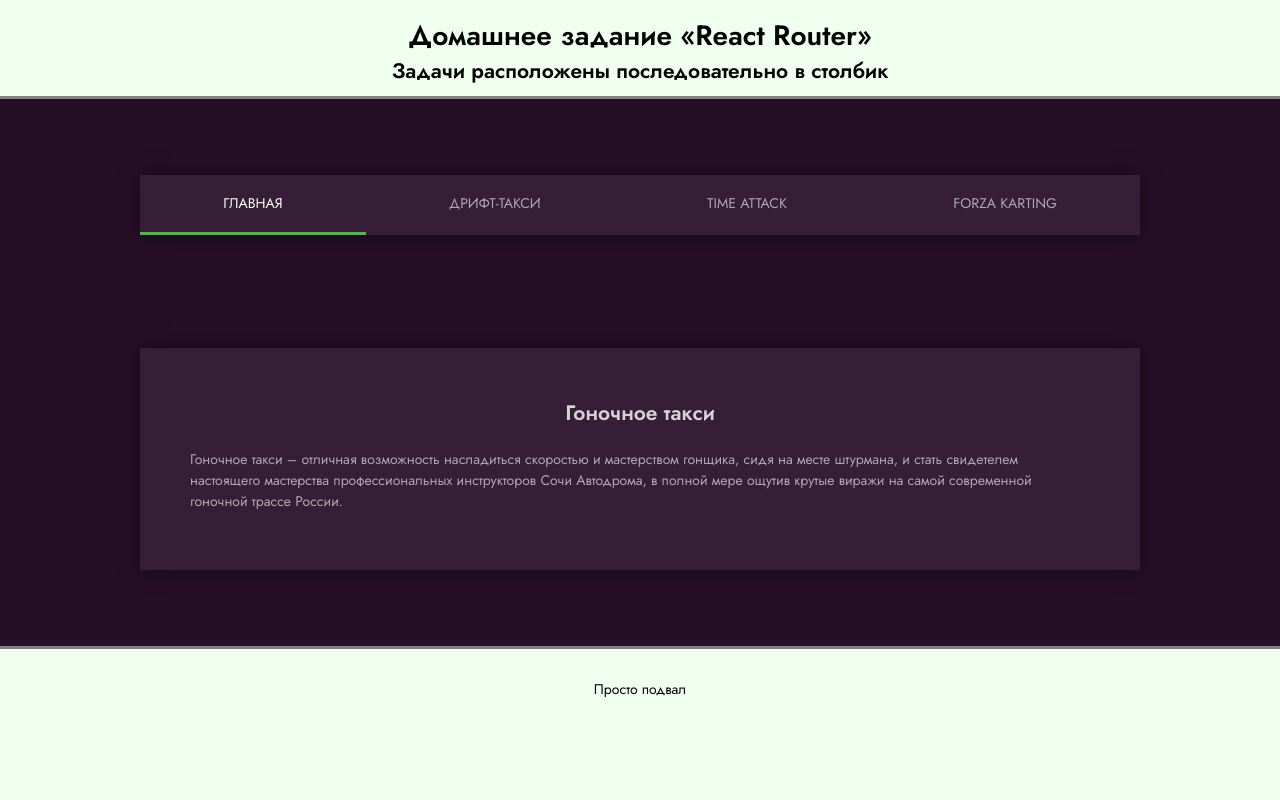
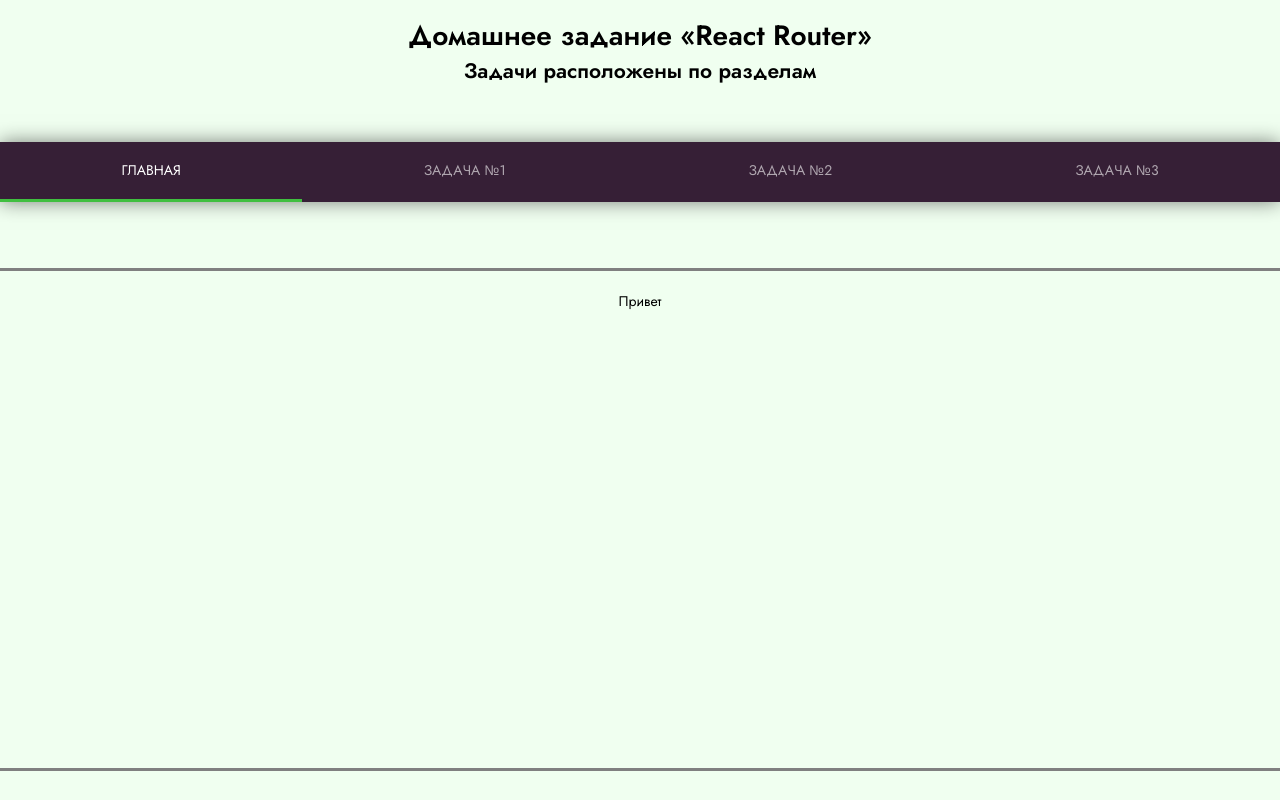
Before and after one commit to RT-Vinsent/ra16-hw-9, a React (Create React App) app: page / in a window 1280 px wide. Built offline with nearby package versions, Linux system fonts and the light colour scheme.

Commit message:
task 1 update to  multytask

```diff
--- a/src/App.css
+++ b/src/App.css
@@ -77,6 +77,43 @@ h1, h2, h3 {
   text-align: center;
 }
 
+.nav-link-container {
+  display: flex;
+  width: 100%;
+  /* max-width: 1000px; */
+  margin: 3rem auto;
+  box-shadow: 0 0 1rem rgba(0, 0, 0, .5);
+  background: #361F36;
+}
+
+.nav-link {
+  position: relative;
+  flex-grow: 1;
+  text-align: center;
+  line-height: 3rem;
+  cursor: pointer;
+  text-decoration: none;
+  text-transform: uppercase;
+  color: #fff;
+  opacity: .6;
+  border-bottom-width: .2rem;
+  border-bottom-style: solid;
+  border-bottom-color: transparent;
+}
+
+.nav-link:hover {
+  opacity: 1;
+  border-bottom-color: hsl(60, 50%, 50%);
+}
+
+.nav-link.active,
+.nav-link.active:hover {
+  opacity: 1;
+  border-bottom-color: hsl(120, 50%, 50%);
+}
+
+
+
 .footer {
   display: flex;
   justify-content: center;
--- a/src/App.tsx
+++ b/src/App.tsx
@@ -1,5 +1,5 @@
 import React from 'react';
-import {BrowserRouter as Router, Routes, Route} from 'react-router-dom';
+import {BrowserRouter as Router, Routes, Route, NavLink} from 'react-router-dom';
 import './App.css';
 import NavigationMenu from './components/task1/NavigationMenu/NavigationMenu';
 
@@ -14,17 +14,28 @@ function App(): JSX.Element {
       {/* шапка */}
       <header className='header'>
         <h1>Домашнее задание «React Router»</h1>
-        <h2>Задачи расположены последовательно в столбик</h2>
+        <h2>Задачи расположены по разделам</h2>
+
+        <nav className="nav-link-container">
+          <NavLink to="/" className="nav-link">Главная</NavLink>
+          <NavLink to="/task1/" className="nav-link">Задача №1</NavLink>
+          <NavLink to="/task2/main" className="nav-link">Задача №2</NavLink>
+          <NavLink to="/task3/main" className="nav-link">Задача №3</NavLink>
+        </nav>
       </header>
 
-      {/* Компонент задачи №1 */}
-      <NavigationMenu />
+      <Routes>
+        <Route path="/" element={<div className='container'>Привет</div>} />
 
-      {/* Компонент задачи №2 */}
-      {/* < /> */}
+        {/* Компонент задачи №1 */}
+        <Route path="/task1/*" element={<NavigationMenu />} />
 
-      {/* Компонент задачи №3 */}
-      {/* < /> */}
+        {/* Компонент задачи №2 */}
+        {/* <Route path="/task2/*" element={<Task2 />} /> */}
+
+        {/* Компонент задачи №3 */}
+        {/* <Route path="/task3/*" element={<Task3 />} /> */}
+      </Routes>
 
       {/* Просто подвал */}
       <footer className='footer'><p>Просто подвал</p></footer>
--- a/src/components/task1/NavigationMenu/NavigationMenu.css
+++ b/src/components/task1/NavigationMenu/NavigationMenu.css
@@ -2,6 +2,11 @@
 
 .navigation-menu {
   background: #260F26;
+}
+
+.navigation-menu h2 {
+  color: #fff;
+  opacity: .9;
 }
 
 .page {
@@ -33,7 +38,7 @@
   display: flex;
   width: 90%;
   max-width: 1000px;
-  margin: 3rem auto;
+  margin: 1.6rem auto 3rem;
   box-shadow: 0 0 1rem rgba(0, 0, 0, .5);
   background: #361F36;
 }
--- a/src/components/task1/NavigationMenu/NavigationMenu.tsx
+++ b/src/components/task1/NavigationMenu/NavigationMenu.tsx
@@ -1,15 +1,20 @@
-import { BrowserRouter as Router, Routes, Route, NavLink } from 'react-router-dom';
+import { BrowserRouter as Router, Routes, Route, NavLink, useLocation } from 'react-router-dom';
 import './NavigationMenu.css';
 
 function Menu() {
+  const location = useLocation();
   const isActive = 'menu__item menu__item-active';
   const isNoActive = 'menu__item';
+
+  const isExactActive = (path: string) => location.pathname === path;
+
   return (
     <nav className="menu">
-      <NavLink to="/" className={(navData) => navData.isActive ? isActive : isNoActive}>Главная</NavLink>
-      <NavLink to="/drift" className={(navData) => navData.isActive ? isActive : isNoActive}>Дрифт-такси</NavLink>
-      <NavLink to="/timeattack" className={(navData) => navData.isActive ? isActive : isNoActive}>Time Attack</NavLink>
-      <NavLink to="/forza" className={(navData) => navData.isActive ? isActive : isNoActive}>Forza Karting</NavLink>
+      {/* <NavLink to="/task1/" className={(navData) => navData.isActive ? isActive : isNoActive}>Главная</NavLink> */}
+      <NavLink to="/task1/" className={isExactActive('/task1/') ? isActive : isNoActive}>Главная</NavLink>
+      <NavLink to="/task1/drift" className={(navData) => navData.isActive ? isActive : isNoActive}>Дрифт-такси</NavLink>
+      <NavLink to="/task1/timeattack" className={(navData) => navData.isActive ? isActive : isNoActive}>Time Attack</NavLink>
+      <NavLink to="/task1/forza" className={(navData) => navData.isActive ? isActive : isNoActive}>Forza Karting</NavLink>
     </nav>
   )
 }
@@ -86,13 +91,14 @@ export function TimeAttackPage() {
 export default function NavigationMenu() {
   return (
     <div className="container navigation-menu">
+      <h2>«Список и детали»</h2>
       <Menu />
       <div className="page">
         <Routes>
-          <Route path="/" element={<HomePage />} />
-          <Route path="/drift" element={<DriftPage />} />
-          <Route path="/timeattack" element={<TimeAttackPage />} />
-          <Route path="/forza" element={<ForzaPage />} />
+          <Route path="" element={<HomePage />} />
+          <Route path="drift" element={<DriftPage />} />
+          <Route path="timeattack" element={<TimeAttackPage />} />
+          <Route path="forza" element={<ForzaPage />} />
         </Routes>
       </div>
     </div>
```
